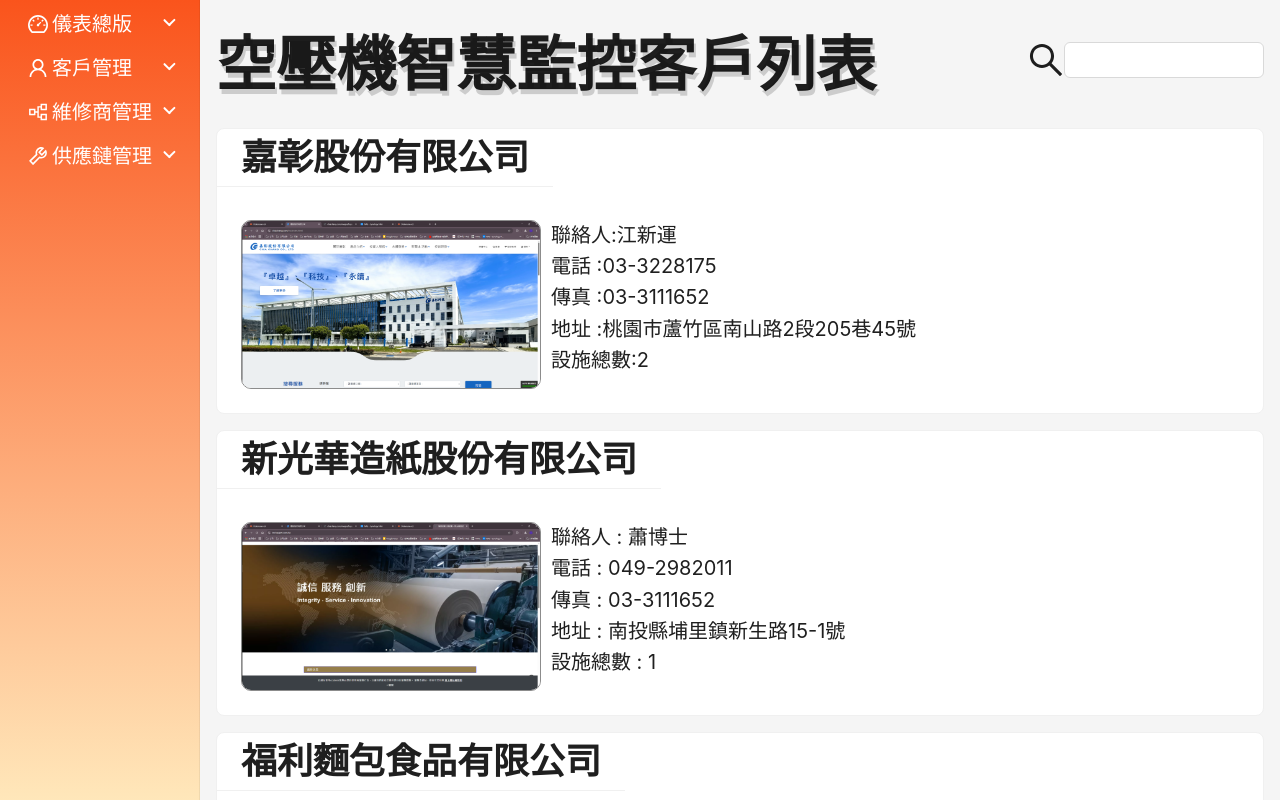
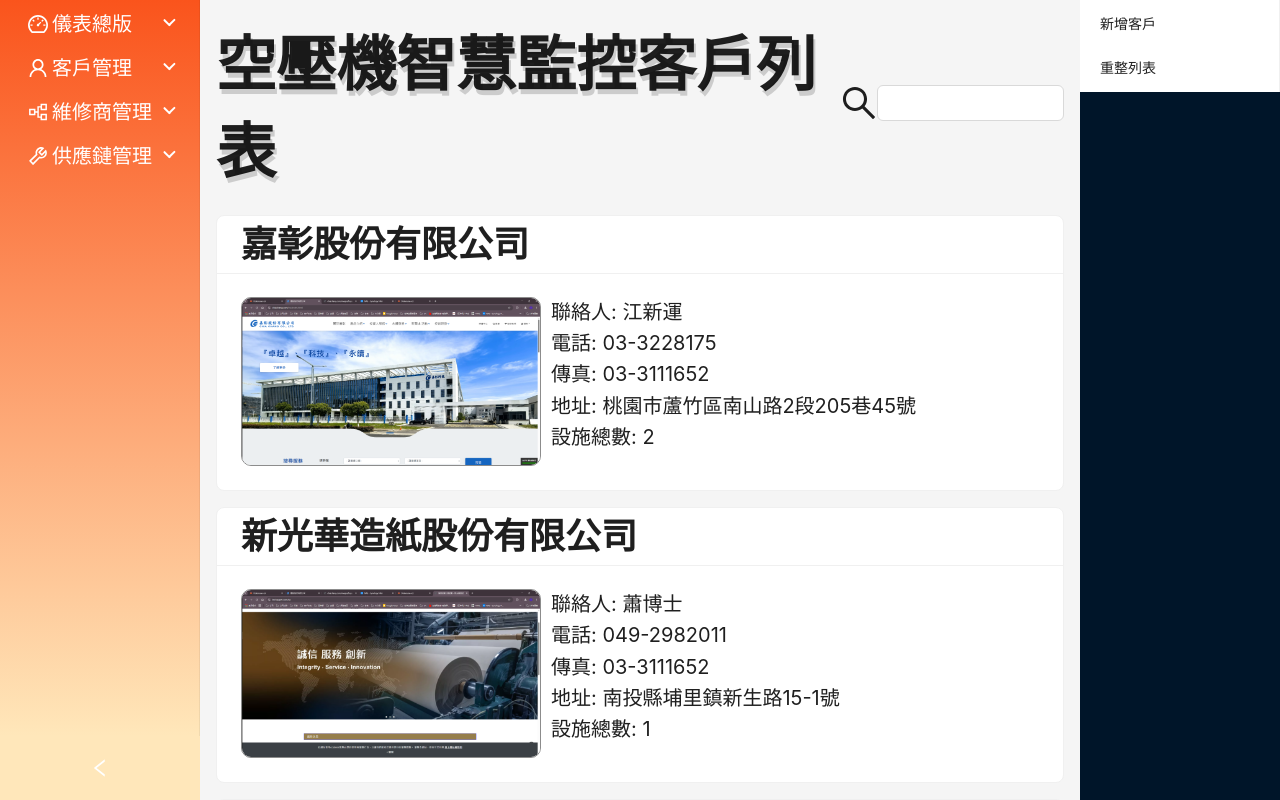
Before and after one commit to LaumShawn/antd-demo, a Next.js app: page / in a window 1280 px wide. Shown: the top 800 px of the page. Built offline with nearby package versions, Linux system fonts and the light colour scheme.

Commit message:
card 改了,改右側次要欄

```diff
--- a/src/app/myMenu.tsx
+++ b/src/app/myMenu.tsx
@@ -8,9 +8,8 @@
 } from "@ant-design/icons";
 import React from "react";
 import { useState } from "react";
-
+import Sider from "antd/es/layout/Sider";
 import { ConfigProvider } from "antd";
-
 
 const items = [
   {
@@ -54,6 +53,7 @@
     ],
   },
 ];
+
 const MyMenu = () => {
   const [collapsed, setCollapsed] = useState(false);
   const toggleCollapsed = () => {
@@ -77,15 +77,17 @@
   };
 
   return (
-    <Layout hasSider={true}>
     <ConfigProvider
       theme={{
         components: {
           Menu: {
             itemColor: "#ffff",
-
             popupBg: "#FA541C ",
           },
+        Layout:{
+          triggerBg:"#FFE7BA",
+          triggerHeight:"64px"
+        }
         },
         token: {
           fontSize: 20,
@@ -94,20 +96,36 @@
           colorPrimary: "#FFA940",
         },
       }}
-      ><Menu
+    >
+      <Sider
+        collapsible
+        collapsed={collapsed}
+        collapsedWidth={40}
+        onCollapse={toggleCollapsed}
+        width={200}
+        style={{
+          overflow: "auto",
+          height: "100vh",
+          position: "fixed",
+          left: 0,
+          top: 0,
+          bottom: 0,
+          backgroundColor:"#FFE7BA",
+          marginRight:"10px"
+        }}
+      >
+        <Menu
           mode="inline"
           style={{
             height: "100%",
             backgroundImage: "linear-gradient(#FA541C, #FFE7BA)",
-              position: "fixed",
-              maxWidth: "200px",
           }}
           inlineCollapsed={collapsed}
           items={items}
-            onClick={handleMenuClick} // Pass the handler function here
+          onClick={handleMenuClick}
         />
+      </Sider>
     </ConfigProvider>
-    </Layout>
   );
 };
 export default MyMenu;
--- a/src/app/page.tsx
+++ b/src/app/page.tsx
@@ -1,37 +1,91 @@
 "use client";
 import MyMenu from "./myMenu";
-import { Layout } from "antd";
+import { Layout, Menu } from "antd";
 import { Input } from "antd";
 import { Content } from "antd/es/layout/layout";
+import { Card, Image, Col, Row } from "antd";
+import { SearchOutlined, } from "@ant-design/icons";
+import { Flex } from "antd";
+import { ConfigProvider } from "antd";
+import styles from "./page.module.css";
+import { useState } from "react";
 import Sider from "antd/es/layout/Sider";
-import { Card, Image, Col, Row } from "antd";
-import { SearchOutlined } from "@ant-design/icons";
-import { Flex } from "antd";
-import {ConfigProvider} from "antd";
-import styles from "./page.module.css"
 // 之後改用ant design List 來做列表
 export default function Home() {
+
+  // 狀態管理每個 Card 的展開狀態
+  const [expandedCards, setExpandedCards] = useState<Record<string, boolean>>({
+    'card1': false,
+    'card2': false,
+    'card3': false
+  });
+
+  //  透過決定渲染資料的多寡來達成切換 Card 展開狀態
+  const toggleCard = (cardId: string) => {
+    setExpandedCards(prev => ({
+      ...prev,
+      [cardId]: !prev[cardId]
+    }));
+  };
+
+    // Card 內容數據
+    const cardData = [
+      {
+        id: 'card1',
+        title: '嘉彰股份有限公司',
+        image: '/customer/banner/1.png',
+        content: {
+          contact: '江新運',
+          phone: '03-3228175',
+          fax: '03-3111652',
+          address: '桃園市蘆竹區南山路2段205巷45號',
+          facilities: '2'
+        },
+        details: '這裡可以放更多詳細資訊...' // 展開後顯示的內容
+      },
+      {
+        id: 'card2',
+        title: '新光華造紙股份有限公司',
+        image: '/customer/banner/2.png',
+        content: {
+          contact: '蕭博士',
+          phone: '049-2982011',
+          fax: '03-3111652',
+          address: '南投縣埔里鎮新生路15-1號',
+          facilities: '1'
+        },
+        details: '這裡可以放更多詳細資訊...'
+      },
+      {
+        id: 'card3',
+        title: '福利麵包食品有限公司',
+        image: '/customer/banner/3.png',
+        content: {
+          contact: '尹玉佩',
+          phone: '02-25946995',
+          fax: '02-81924414',
+          address: '臺北市中山區中山北路3段23之4號1樓',
+          facilities: '1'
+        },
+        details: '這裡可以放更多詳細資訊...'
+      }
+    ];
+
+
   return (
-    <Layout style={{ minHeight: "100vh" }}>
-      {/* Ensure layout takes full height */}
-      {/* Wrap MyMenu in Sider */}
-      <Sider width={200}>
-        {/* Adjust width and theme as needed */}
-        <MyMenu />
-      </Sider>
-      <Layout>
+    <Layout style={{ minHeight: "100vh" }} hasSider={true}>
+      <MyMenu />
+      <Layout style={{ marginLeft: 200 }}>
         <ConfigProvider
-        theme={
-          {
-            components:{
-              Card:{
-                headerFontSize:"36px"
-              }
-            }
-          }
-        }
+          theme={{
+            components: {
+              Card: {
+                headerFontSize: "36px",
+              },
+            },
+          }}
         >
-          <Content style={{ margin: "16px" }}>
+          <Content style={{ margin: "16px",width:"100%" }}>
             {/* Add some margin/padding */}
             <Flex
               justify="space-between"
@@ -49,102 +103,61 @@
                 />
               </div>
             </Flex>
+            {cardData.map((card) => (
             <Card
-              title="嘉彰股份有限公司" // Changed title for clarity
+              key={card.id}
+              title={card.title}
               style={{
                 width: "100%",
                 marginBottom: "16px",
-                display: "flex",
-                flexDirection: "column", // Added to stack title and content vertically within the flex container
-
-                alignItems: "flex-start",
-                gap: "10px",
-                flexShrink: 0,
-                alignSelf: "stretch",
+                cursor: "pointer", // 添加手勢指針
               }}
-              hoverable={true}
+              hoverable
+              onClick={() => toggleCard(card.id)}
             >
               <Row>
                 <Image
-                  src="/customer/banner/1.png"
-                  alt="fuck"
+                  src={card.image}
+                  alt={card.title}
                   width={300}
                   style={{ border: "1px solid #8C8C8C", borderRadius: "10px" }}
                 />
                 <Col className={styles.p}>
-                  <p >聯絡人:江新運</p>
-                  <p>電話 :03-3228175</p>
-                  <p>傳真 :03-3111652</p>
-                  <p>地址 :桃園市蘆竹區南山路2段205巷45號</p>
-                  <p>設施總數:2</p>
+                  <p>聯絡人: {card.content.contact}</p>
+                  <p>電話: {card.content.phone}</p>
+                  <p>傳真: {card.content.fax}</p>
+                  <p>地址: {card.content.address}</p>
+                  <p>設施總數: {card.content.facilities}</p>
                 </Col>
               </Row>
+
+              {/* 展開的內容 */}
+              {expandedCards[card.id] && (
+                <div style={{ marginTop: 16, padding: 16, backgroundColor: '#f5f5f5', borderRadius: 8 }}>
+                  <p>{card.details}</p>
+                  {/* 可以在這裡添加更多展開後的內容 */}
+                </div>
+              )}
             </Card>
-            <Card
-              title="新光華造紙股份有限公司" // Changed title for clarity
-              style={{
-                width: "100%",
-                marginBottom: "16px",
-                display: "flex",
-                flexDirection: "column", // Added to stack title and content vertically within the flex container
-
-                alignItems: "flex-start",
-                gap: "10px",
-                flexShrink: 0,
-                alignSelf: "stretch",
-              }}
-              hoverable={true}
-            >
-              <div style={{ display: "flex", flexDirection: "row" }}>
-                <Image
-                  src="/customer/banner/2.png"
-                  alt="fuck"
-                  width={300}
-                  style={{ border: "1px solid #8C8C8C", borderRadius: "10px" }}
-                />
-                <div className={styles.p}>
-                  <p>聯絡人 : 蕭博士</p>
-                  <p>電話 : 049-2982011</p>
-                  <p>傳真 : 03-3111652</p>
-                  <p>地址 : 南投縣埔里鎮新生路15-1號</p>
-                  <p>設施總數 : 1</p>
-                </div>
-              </div>
-            </Card>
-            <Card
-              title="福利麵包食品有限公司" // Changed title for clarity
-              style={{
-                width: "100%",
-                marginBottom: "16px",
-                display: "flex",
-                flexDirection: "column", // Added to stack title and content vertically within the flex container
-
-                alignItems: "flex-start",
-                gap: "10px",
-                flexShrink: 0,
-                alignSelf: "stretch",
-              }}
-              hoverable={true}
-            >
-              <div style={{ display: "flex", flexDirection: "row" }}>
-                <Image
-                  src="/customer/banner/3.png"
-                  alt="fuck"
-                  width={300}
-                  style={{ border: "1px solid #8C8C8C", borderRadius: "10px" }}
-                />
-                <div className={styles.p}>
-                  <div>聯絡人 : 尹玉佩</div>
-                  <div>電話 : 02-25946995</div>
-                  <div>傳真 : 02-81924414</div>
-                  <div>地址 : 臺北市中山區中山北路3段23之4號1樓</div>
-                  <div>設施總數 : 1</div>
-                </div>
-              </div>
-            </Card>
+          ))}
           </Content>
         </ConfigProvider>
+        <Sider>
+         <Menu
+         items={[{
+          key:"r1",
+          label:"新增客戶",
+         },
+        {
+          key:"r2",
+          label:"重整列表",
+        }]}
+         />
+
+
+        </Sider>
       </Layout>
+
     </Layout>
   );
 }
```
Lines whose indentation alone changed are shown as unchanged.
